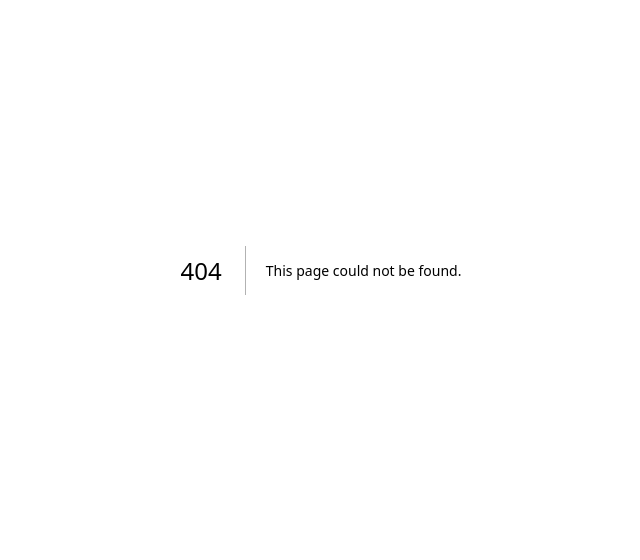
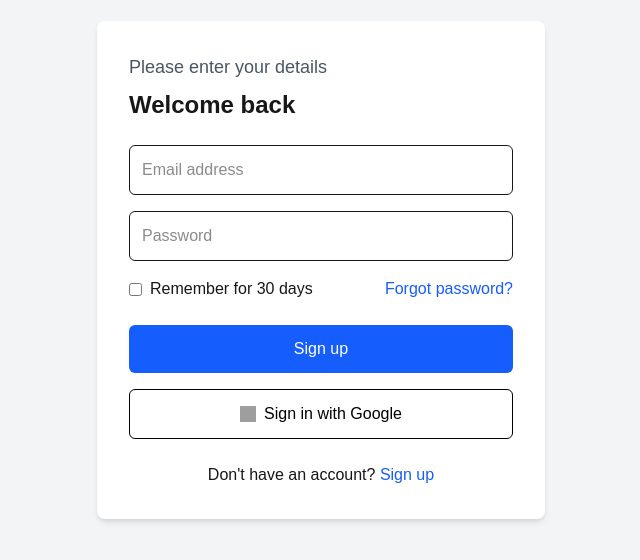
Before and after one commit to Peeratatm/demo-jules, a Next.js app: page /AQADLsUxGxqZEVZ9 in a window 1280 px wide. Before the commit this address had no page. Shown: the part 130-690 px from the top of the page, without its empty margins (319-959 px from the left). Built offline with nearby package versions, Linux system fonts and the light colour scheme; grey boxes are pictures that could not be loaded.

Commit message:
feat: Add src/pages/AQADLsUxGxqZEVZ9/index.jsx for new UI component

```diff
--- /dev/null
+++ b/src/pages/AQADLsUxGxqZEVZ9/index.jsx
@@ -0,0 +1,12 @@
+import React from 'react';
+import AuthForm from '../../AQADLsUxGxqZEVZ9/components/AuthForm';
+
+const AuthPage = () => {
+  return (
+    <div>
+      <AuthForm />
+    </div>
+  );
+};
+
+export default AuthPage;
```
